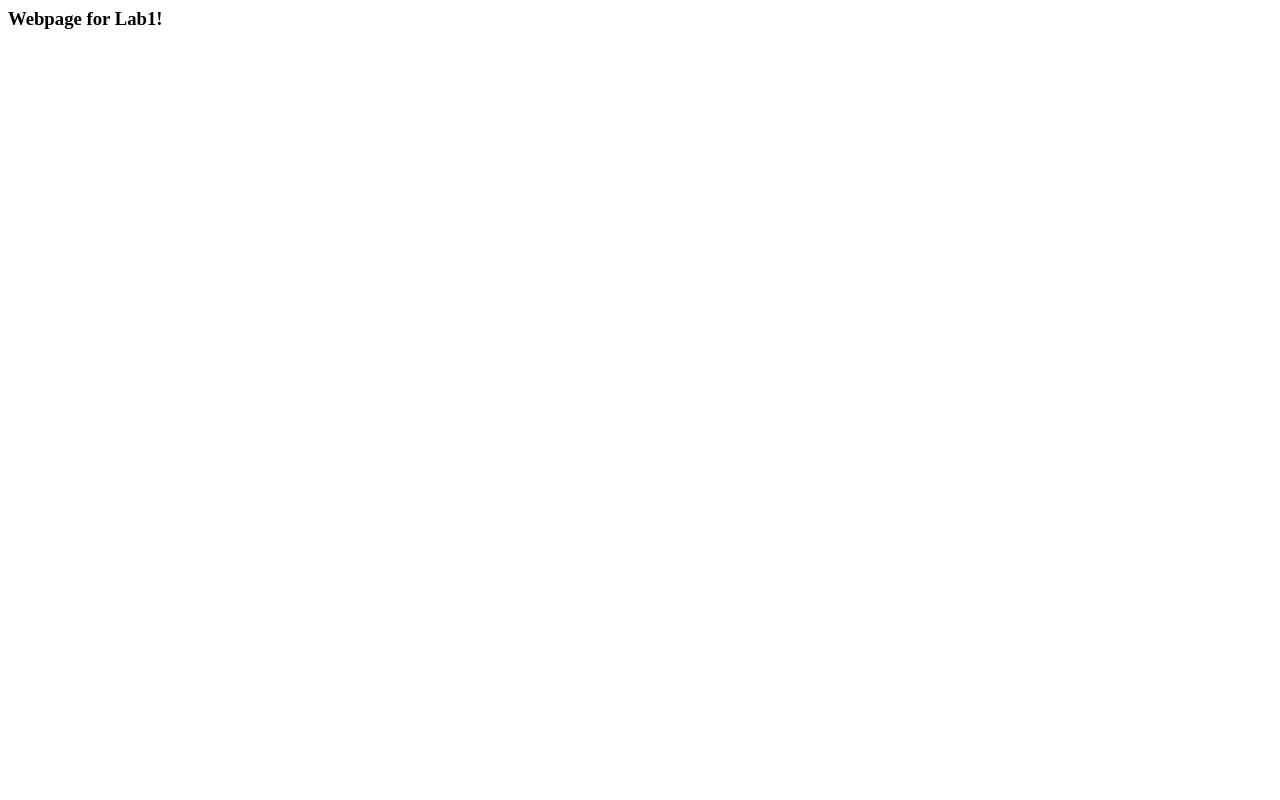
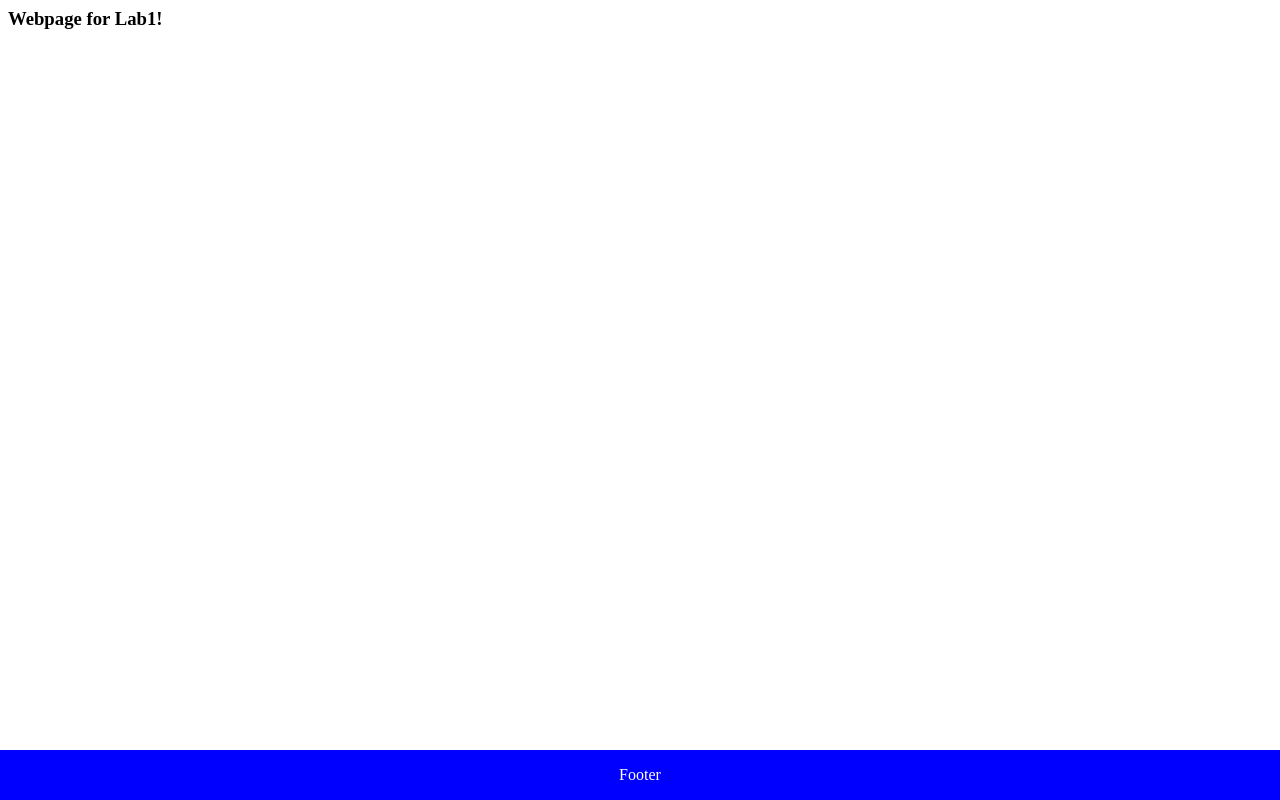
Before and after one commit to ajitesh-parihar/cosc224Lab1, a plain HTML site: page index.html in a window 1280 px wide. Drawn offline with Linux system fonts and the light colour scheme.

Commit message:
changed footer

```diff
--- a/index.html
+++ b/index.html
@@ -4,4 +4,20 @@
 	<body>
 		<h3>Webpage for Lab1!</h3>
 	</body>
+
+ <style>
+.footer {
+  position: fixed;
+  left: 0;
+  bottom: 0;
+  width: 100%;
+  background-color: blue;
+  color: white;
+  text-align: center;
+}
+</style>
+
+<div class="footer">
+  <p>Footer</p>
+</div>
 </html>
```
